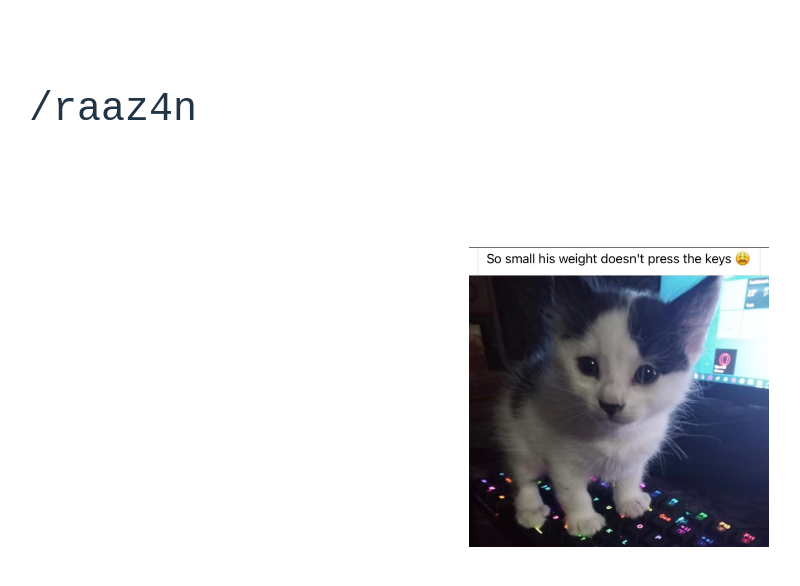
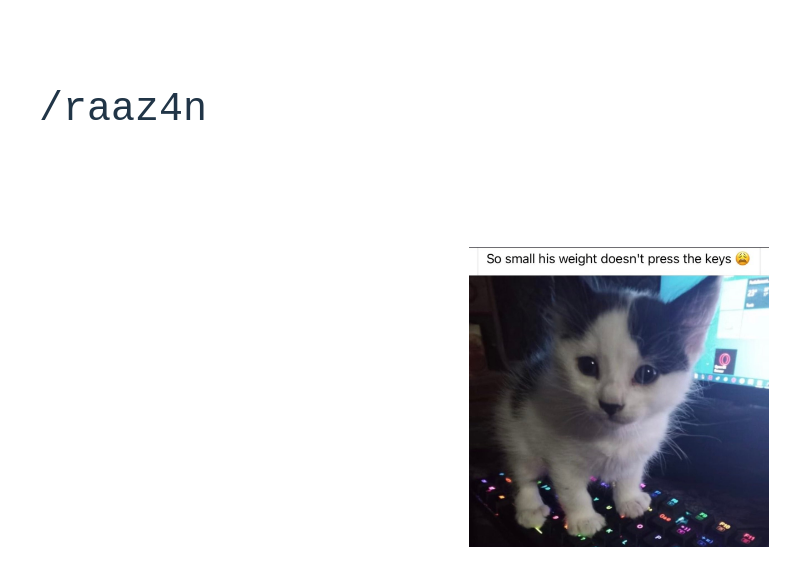
Before and after one commit to raaz4n/portfolio, a React (Vite) app: page / in a window 1280 px wide. Shown: the top 586 px of the page, without its empty margins (21-821 px from the left). Built offline with nearby package versions, Linux system fonts and the light colour scheme; a web font is replaced by a local one.

Commit message:
title adjustment2

```diff
--- a/src/App.css
+++ b/src/App.css
@@ -28,7 +28,7 @@
 .tl {
   position: absolute;
   top: 0;
-  left: 10px;;
+  left: 20px;
   padding: 1em;
   font-size: 40px;
 }
```
